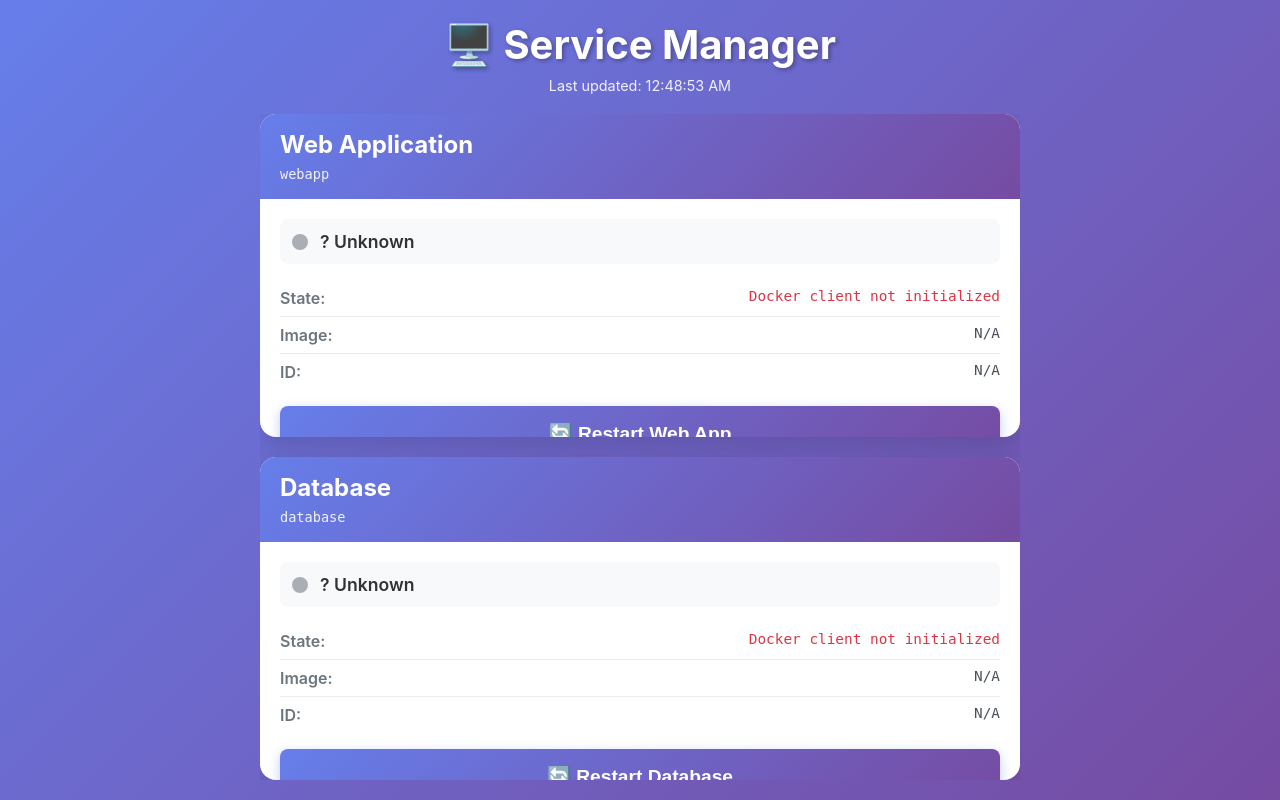
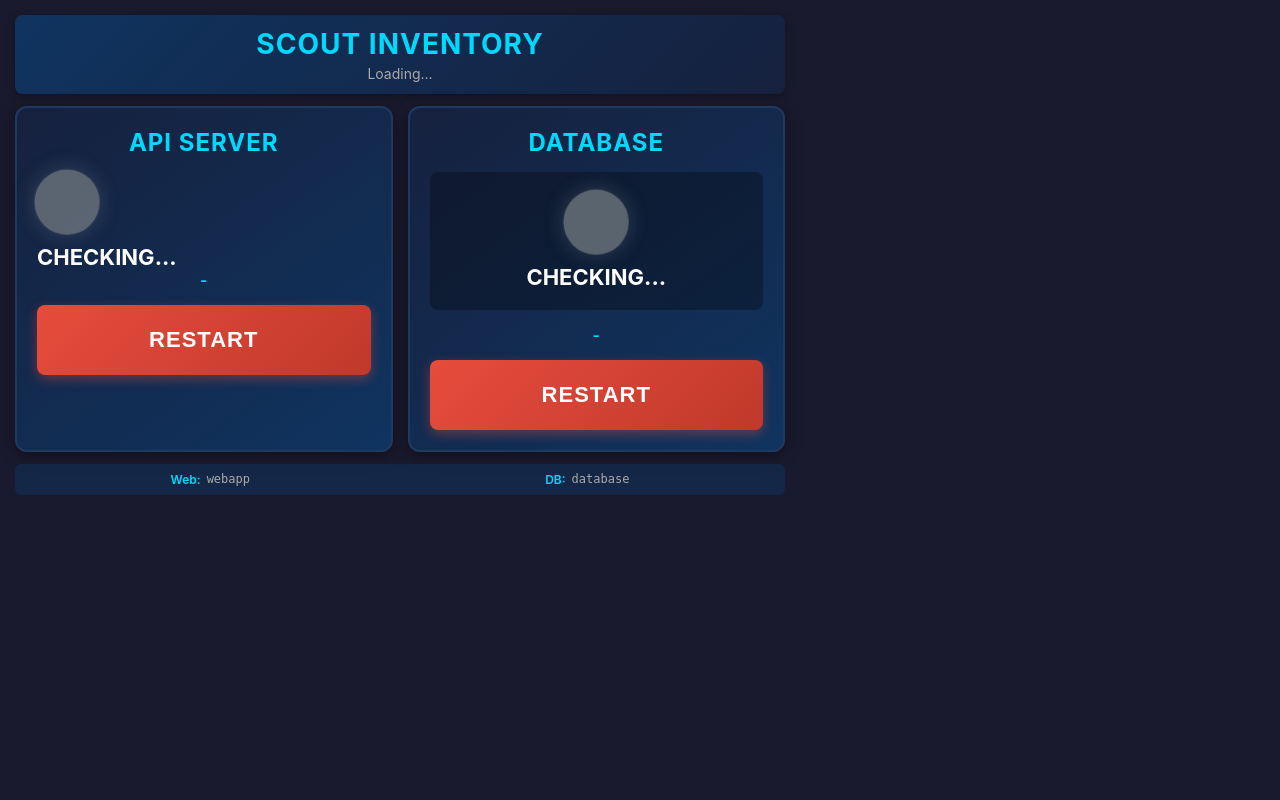
Before and after one commit to bgauger/Scout--inventory-, a Flask app: page / in a window 1280 px wide. Run offline with Flask 3, Linux system fonts and the light colour scheme.

Commit message:
Optimize interface for 7-inch touchscreen display

```diff
--- a/static/css/style.css
+++ b/static/css/style.css
@@ -1,4 +1,5 @@
-/* Reset and Base Styles */
+/* Optimized for 7-inch touchscreen (800x480) */
+
 * {
     margin: 0;
     padding: 0;
@@ -6,201 +7,240 @@
 }
 
 body {
-    font-family: -apple-system, BlinkMacSystemFont, 'Segoe UI', Roboto, 'Helvetica Neue', Arial, sans-serif;
-    background: linear-gradient(135deg, #667eea 0%, #764ba2 100%);
-    color: #333;
+    font-family: -apple-system, BlinkMacSystemFont, 'Segoe UI', Roboto, Arial, sans-serif;
+    background: #1a1a2e;
+    color: #eee;
     overflow: hidden;
-    height: 100vh;
+    width: 800px;
+    height: 480px;
     -webkit-touch-callout: none;
     -webkit-user-select: none;
     user-select: none;
+    cursor: none; /* Hide cursor */
 }
 
-/* Container */
-.container {
-    max-width: 800px;
-    height: 100vh;
-    margin: 0 auto;
-    padding: 20px;
+.dashboard {
     display: flex;
     flex-direction: column;
+    width: 100%;
+    height: 100%;
+    padding: 15px;
+    gap: 12px;
 }
 
-/* Header */
-header {
+/* Header - Compact */
+.header {
     text-align: center;
-    margin-bottom: 20px;
-    color: white;
+    background: linear-gradient(135deg, #0f3460 0%, #16213e 100%);
+    padding: 12px;
+    border-radius: 8px;
+    box-shadow: 0 2px 8px rgba(0, 0, 0, 0.3);
 }
 
-header h1 {
-    font-size: 2.5rem;
-    margin-bottom: 8px;
-    text-shadow: 2px 2px 4px rgba(0, 0, 0, 0.3);
+.header h1 {
+    font-size: 28px;
+    font-weight: 700;
+    color: #00d9ff;
+    margin-bottom: 4px;
+    text-transform: uppercase;
+    letter-spacing: 1px;
 }
 
 .update-time {
-    font-size: 0.9rem;
-    opacity: 0.9;
+    font-size: 14px;
+    color: #aaa;
 }
 
-/* Main Content */
-main {
-    display: flex;
-    flex-direction: column;
-    gap: 20px;
+/* Services Grid - Side by Side */
+.services-grid {
+    display: grid;
+    grid-template-columns: 1fr 1fr;
+    gap: 15px;
     flex: 1;
-    overflow-y: auto;
 }
 
 /* Service Card */
 .service-card {
-    background: white;
-    border-radius: 16px;
-    box-shadow: 0 8px 24px rgba(0, 0, 0, 0.15);
-    overflow: hidden;
-    transition: transform 0.2s ease;
+    background: linear-gradient(145deg, #16213e 0%, #0f3460 100%);
+    border-radius: 12px;
+    padding: 20px;
+    display: flex;
+    flex-direction: column;
+    box-shadow: 0 4px 16px rgba(0, 0, 0, 0.4);
+    border: 2px solid #1e3a5f;
 }
 
-.service-card:active {
-    transform: scale(0.98);
+.service-title {
+    font-size: 24px;
+    font-weight: 700;
+    color: #00d9ff;
+    text-align: center;
+    margin-bottom: 15px;
+    text-transform: uppercase;
+    letter-spacing: 1px;
 }
 
-.service-header {
-    background: linear-gradient(135deg, #667eea 0%, #764ba2 100%);
-    color: white;
-    padding: 16px 20px;
-}
-
-.service-header h2 {
-    font-size: 1.5rem;
-    margin-bottom: 4px;
-}
-
-.container-name {
-    font-size: 0.85rem;
-    opacity: 0.9;
-    font-family: monospace;
-}
-
-.service-body {
+/* Status Display - Large and Prominent */
+.status-display {
+    display: flex;
+    flex-direction: column;
+    align-items: center;
+    justify-content: center;
     padding: 20px;
-}
-
-/* Status Indicator */
-.status-indicator {
-    display: flex;
-    align-items: center;
-    gap: 12px;
-    margin-bottom: 16px;
-    padding: 12px;
-    background: #f8f9fa;
+    margin-bottom: 15px;
+    background: rgba(0, 0, 0, 0.3);
     border-radius: 8px;
+    flex: 1;
 }
 
 .status-dot {
-    width: 16px;
-    height: 16px;
+    width: 60px;
+    height: 60px;
     border-radius: 50%;
     background: #6c757d;
+    margin-bottom: 12px;
     animation: pulse 2s infinite;
+    box-shadow: 0 0 20px rgba(108, 117, 125, 0.5);
 }
 
 @keyframes pulse {
-    0%, 100% { opacity: 1; }
-    50% { opacity: 0.5; }
+    0%, 100% {
+        transform: scale(1);
+        opacity: 1;
+    }
+    50% {
+        transform: scale(1.1);
+        opacity: 0.8;
+    }
 }
 
-.status-indicator.running .status-dot {
-    background: #28a745;
+/* Status Colors */
+.status-display.running .status-dot {
+    background: #00ff88;
+    box-shadow: 0 0 30px rgba(0, 255, 136, 0.6);
+    animation: pulse-green 2s infinite;
 }
 
-.status-indicator.stopped .status-dot,
-.status-indicator.exited .status-dot {
-    background: #dc3545;
+@keyframes pulse-green {
+    0%, 100% {
+        transform: scale(1);
+        box-shadow: 0 0 30px rgba(0, 255, 136, 0.6);
+    }
+    50% {
+        transform: scale(1.1);
+        box-shadow: 0 0 40px rgba(0, 255, 136, 0.8);
+    }
+}
+
+.status-display.stopped .status-dot,
+.status-display.exited .status-dot {
+    background: #ff4444;
+    box-shadow: 0 0 30px rgba(255, 68, 68, 0.6);
     animation: none;
 }
 
-.status-indicator.restarting .status-dot {
-    background: #ffc107;
+.status-display.restarting .status-dot {
+    background: #ffaa00;
+    box-shadow: 0 0 30px rgba(255, 170, 0, 0.6);
 }
 
-.status-indicator.error .status-dot,
-.status-indicator.not_found .status-dot {
-    background: #6c757d;
+.status-display.error .status-dot,
+.status-display.not_found .status-dot {
+    background: #999;
+    box-shadow: 0 0 20px rgba(153, 153, 153, 0.4);
     animation: none;
 }
 
-.status-text {
-    font-weight: 600;
-    font-size: 1.1rem;
+.status-label {
+    font-size: 22px;
+    font-weight: 700;
+    color: #fff;
+    text-transform: uppercase;
 }
 
-/* Service Info */
-.service-info {
-    margin-bottom: 16px;
+/* Service Details - Minimal */
+.service-details {
+    text-align: center;
+    margin-bottom: 15px;
 }
 
-.info-row {
-    display: flex;
-    justify-content: space-between;
-    padding: 8px 0;
-    border-bottom: 1px solid #e9ecef;
+.detail-item {
+    font-size: 16px;
+    color: #aaa;
+    text-transform: capitalize;
 }
 
-.info-row:last-child {
-    border-bottom: none;
+.detail-item span {
+    color: #00d9ff;
+    font-weight: 600;
 }
 
-.info-row .label {
-    font-weight: 600;
-    color: #6c757d;
-}
-
-.info-row .value {
-    font-family: monospace;
-    color: #495057;
-    font-size: 0.9rem;
-}
-
-/* Restart Button */
-.restart-btn {
+/* Restart Button - HUGE Touch Target */
+.restart-button {
     width: 100%;
-    padding: 16px;
-    font-size: 1.2rem;
-    font-weight: 600;
-    color: white;
-    background: linear-gradient(135deg, #667eea 0%, #764ba2 100%);
+    height: 70px;
+    font-size: 22px;
+    font-weight: 700;
+    color: #fff;
+    background: linear-gradient(135deg, #e74c3c 0%, #c0392b 100%);
     border: none;
     border-radius: 8px;
     cursor: pointer;
-    transition: all 0.3s ease;
-    box-shadow: 0 4px 12px rgba(102, 126, 234, 0.4);
+    text-transform: uppercase;
+    letter-spacing: 1px;
+    box-shadow: 0 4px 12px rgba(231, 76, 60, 0.4);
+    transition: all 0.2s ease;
 }
 
-.restart-btn:active {
-    transform: translateY(2px);
-    box-shadow: 0 2px 6px rgba(102, 126, 234, 0.4);
+.restart-button:active {
+    transform: scale(0.95);
+    box-shadow: 0 2px 6px rgba(231, 76, 60, 0.4);
 }
 
-.restart-btn:disabled {
-    background: #6c757d;
+.restart-button:disabled {
+    background: #555;
     cursor: not-allowed;
-    opacity: 0.6;
+    opacity: 0.5;
+}
+
+/* Footer - Compact Info */
+.footer {
+    display: flex;
+    justify-content: space-around;
+    background: rgba(15, 52, 96, 0.5);
+    padding: 8px;
+    border-radius: 6px;
+    font-size: 12px;
+}
+
+.footer-item {
+    display: flex;
+    gap: 6px;
+}
+
+.footer-item .label {
+    color: #00d9ff;
+    font-weight: 600;
+}
+
+.footer-item .value {
+    color: #aaa;
+    font-family: monospace;
 }
 
 /* Notification Toast */
 .notification {
     position: fixed;
-    bottom: 20px;
+    top: 80px;
     left: 50%;
-    transform: translateX(-50%) translateY(100px);
-    background: white;
+    transform: translateX(-50%) translateY(-100px);
+    background: #fff;
     color: #333;
-    padding: 16px 24px;
+    padding: 20px 30px;
     border-radius: 8px;
-    box-shadow: 0 8px 24px rgba(0, 0, 0, 0.2);
-    font-weight: 600;
+    box-shadow: 0 8px 24px rgba(0, 0, 0, 0.3);
+    font-weight: 700;
+    font-size: 20px;
     opacity: 0;
     transition: all 0.3s ease;
     z-index: 1000;
@@ -213,42 +253,16 @@ main {
 }
 
 .notification.success {
-    border-left: 4px solid #28a745;
+    background: #00ff88;
+    color: #000;
 }
 
 .notification.error {
-    border-left: 4px solid #dc3545;
+    background: #ff4444;
+    color: #fff;
 }
 
-/* Responsive adjustments for 7-inch screen (800x480) */
-@media (max-width: 800px) {
-    .container {
-        padding: 15px;
-    }
-
-    header h1 {
-        font-size: 2rem;
-    }
-
-    .service-header h2 {
-        font-size: 1.3rem;
-    }
-
-    .service-body {
-        padding: 15px;
-    }
+/* Disable scrollbars */
+::-webkit-scrollbar {
+    display: none;
 }
-
-/* Prevent text selection and enable smooth scrolling */
-::-webkit-scrollbar {
-    width: 8px;
-}
-
-::-webkit-scrollbar-track {
-    background: rgba(255, 255, 255, 0.1);
-}
-
-::-webkit-scrollbar-thumb {
-    background: rgba(255, 255, 255, 0.3);
-    border-radius: 4px;
-}
--- a/templates/index.html
+++ b/templates/index.html
@@ -2,80 +2,66 @@
 <html lang="en">
 <head>
     <meta charset="UTF-8">
-    <meta name="viewport" content="width=device-width, initial-scale=1.0, user-scalable=no">
-    <title>Service Manager</title>
+    <meta name="viewport" content="width=800, initial-scale=1.0, user-scalable=no">
+    <title>Scout Inventory Monitor</title>
     <link rel="stylesheet" href="{{ url_for('static', filename='css/style.css') }}">
 </head>
 <body>
-    <div class="container">
-        <header>
-            <h1>🖥️ Service Manager</h1>
+    <div class="dashboard">
+        <!-- Header -->
+        <header class="header">
+            <h1>Scout Inventory</h1>
             <div id="last-update" class="update-time">Loading...</div>
         </header>
 
-        <main>
-            <!-- Web Application Container -->
-            <section class="service-card">
-                <div class="service-header">
-                    <h2>Web Application</h2>
-                    <span class="container-name">{{ web_container }}</span>
+        <!-- Service Grid -->
+        <main class="services-grid">
+            <!-- Web API Service -->
+            <div class="service-card">
+                <div class="service-title">API Server</div>
+                <div class="status-display" id="web-status">
+                    <div class="status-dot"></div>
+                    <div class="status-label">Checking...</div>
                 </div>
-                <div class="service-body">
-                    <div class="status-indicator" id="web-status">
-                        <div class="status-dot"></div>
-                        <span class="status-text">Checking...</span>
-                    </div>
-                    <div class="service-info" id="web-info">
-                        <div class="info-row">
-                            <span class="label">State:</span>
-                            <span class="value" id="web-state">-</span>
-                        </div>
-                        <div class="info-row">
-                            <span class="label">Image:</span>
-                            <span class="value" id="web-image">-</span>
-                        </div>
-                        <div class="info-row">
-                            <span class="label">ID:</span>
-                            <span class="value" id="web-id">-</span>
+                <div class="service-details" id="web-info">
+                    <div class="detail-item">
+                        <span id="web-state">-</span>
                     </div>
                 </div>
-                    <button class="restart-btn" id="restart-web" onclick="restartService('web')">
-                        🔄 Restart Web App
+                <button class="restart-button" id="restart-web" onclick="restartService('web')">
+                    RESTART
                 </button>
             </div>
-            </section>
 
-            <!-- Database Container -->
-            <section class="service-card">
-                <div class="service-header">
-                    <h2>Database</h2>
-                    <span class="container-name">{{ db_container }}</span>
+            <!-- Database Service -->
+            <div class="service-card">
+                <div class="service-title">Database</div>
+                <div class="status-display" id="db-status">
+                    <div class="status-dot"></div>
+                    <div class="status-label">Checking...</div>
                 </div>
-                <div class="service-body">
-                    <div class="status-indicator" id="db-status">
-                        <div class="status-dot"></div>
-                        <span class="status-text">Checking...</span>
-                    </div>
-                    <div class="service-info" id="db-info">
-                        <div class="info-row">
-                            <span class="label">State:</span>
-                            <span class="value" id="db-state">-</span>
-                        </div>
-                        <div class="info-row">
-                            <span class="label">Image:</span>
-                            <span class="value" id="db-image">-</span>
-                        </div>
-                        <div class="info-row">
-                            <span class="label">ID:</span>
-                            <span class="value" id="db-id">-</span>
+                <div class="service-details" id="db-info">
+                    <div class="detail-item">
+                        <span id="db-state">-</span>
                     </div>
                 </div>
-                    <button class="restart-btn" id="restart-db" onclick="restartService('database')">
-                        🔄 Restart Database
+                <button class="restart-button" id="restart-db" onclick="restartService('database')">
+                    RESTART
                 </button>
             </div>
-            </section>
         </main>
+
+        <!-- Footer -->
+        <footer class="footer">
+            <div class="footer-item">
+                <span class="label">Web:</span>
+                <span class="value">{{ web_container }}</span>
+            </div>
+            <div class="footer-item">
+                <span class="label">DB:</span>
+                <span class="value">{{ db_container }}</span>
+            </div>
+        </footer>
 
         <!-- Notification Toast -->
         <div id="notification" class="notification"></div>
```
Lines whose indentation alone changed are shown as unchanged.
